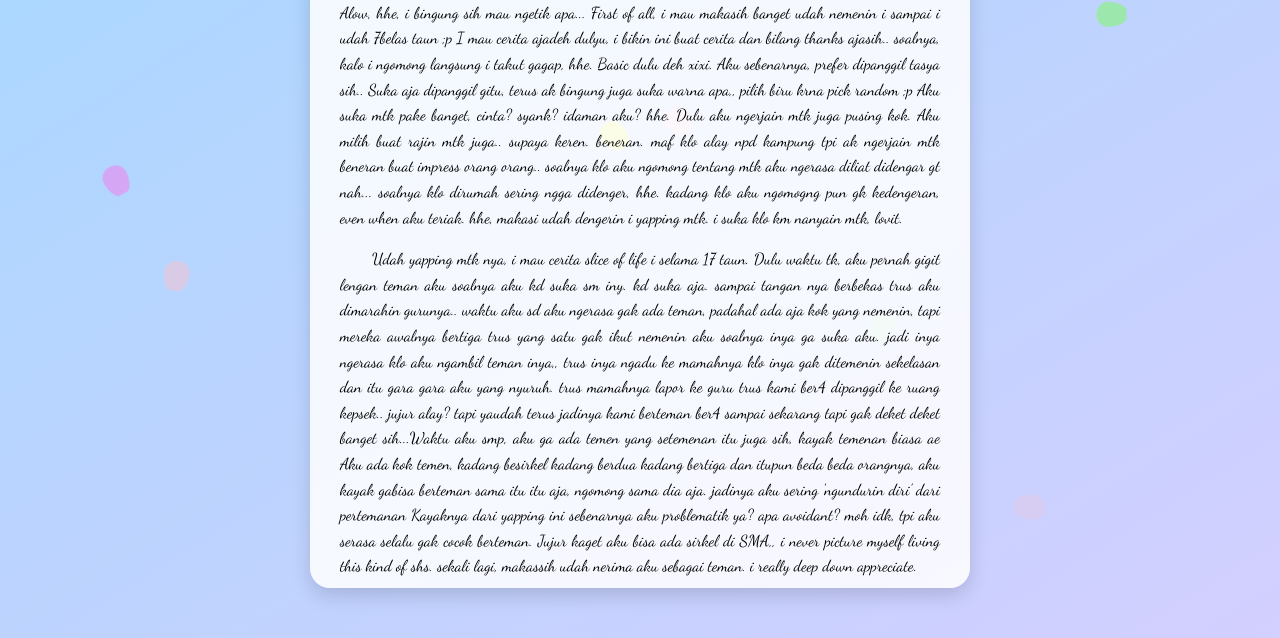
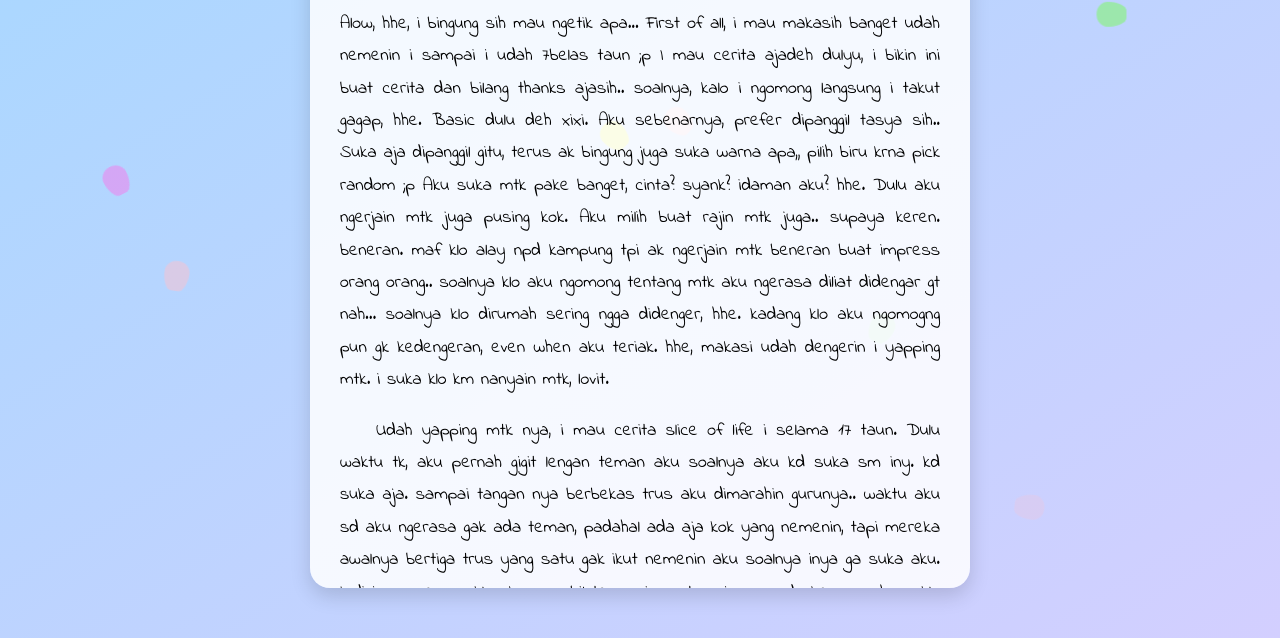
Before and after one commit to tlaszyh14-collab/acuylovy, a plain HTML site: page index.html in a window 1280 px wide. Shown: the part 162-800 px from the top of the page. Drawn offline with Linux system fonts and the light colour scheme.

Commit message:
Update index.html

```diff
--- a/index.html
+++ b/index.html
@@ -5,12 +5,12 @@
   <meta name="viewport" content="width=device-width, initial-scale=1.0">
   <title>Untukmu 💌</title>
 
-  <!-- Import font gratis mirip Northwell -->
-  <link href="https://fonts.googleapis.com/css2?family=Dancing+Script:wght@400;700&display=swap" rel="stylesheet">
+  <!-- Import font Indie Flower -->
+  <link href="https://fonts.googleapis.com/css2?family=Indie+Flower&display=swap" rel="stylesheet">
 
   <style>
     body {
-      font-family: 'Dancing Script', cursive; /* 🎨 font tulisan tangan */
+      font-family: 'Indie Flower', cursive; /* 🎨 vibe santai & informal */
       background: linear-gradient(to bottom right, #a7d8ff, #d3cfff);
       margin: 0;
       padding: 0;
@@ -49,7 +49,8 @@
     /* teks dalam card rata kanan-kiri + indentasi */
     .card .message p {
       text-align: justify;
-      line-height: 1.6;
+      line-height: 1.8;  /* ✨ lebih lega untuk handwriting */
+      font-size: 18px;   /* ✨ biar lebih enak dibaca */
     }
 
     .card .message p + p {
```
